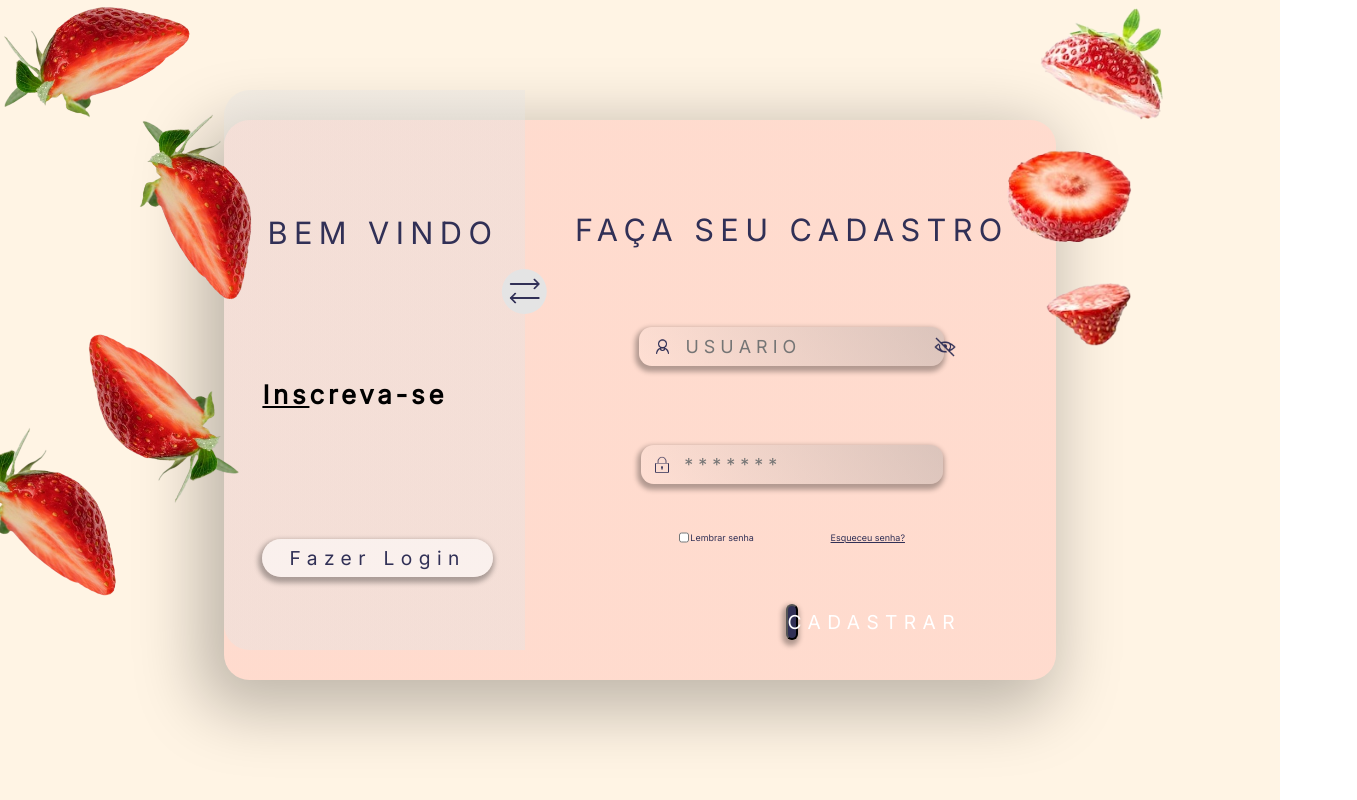
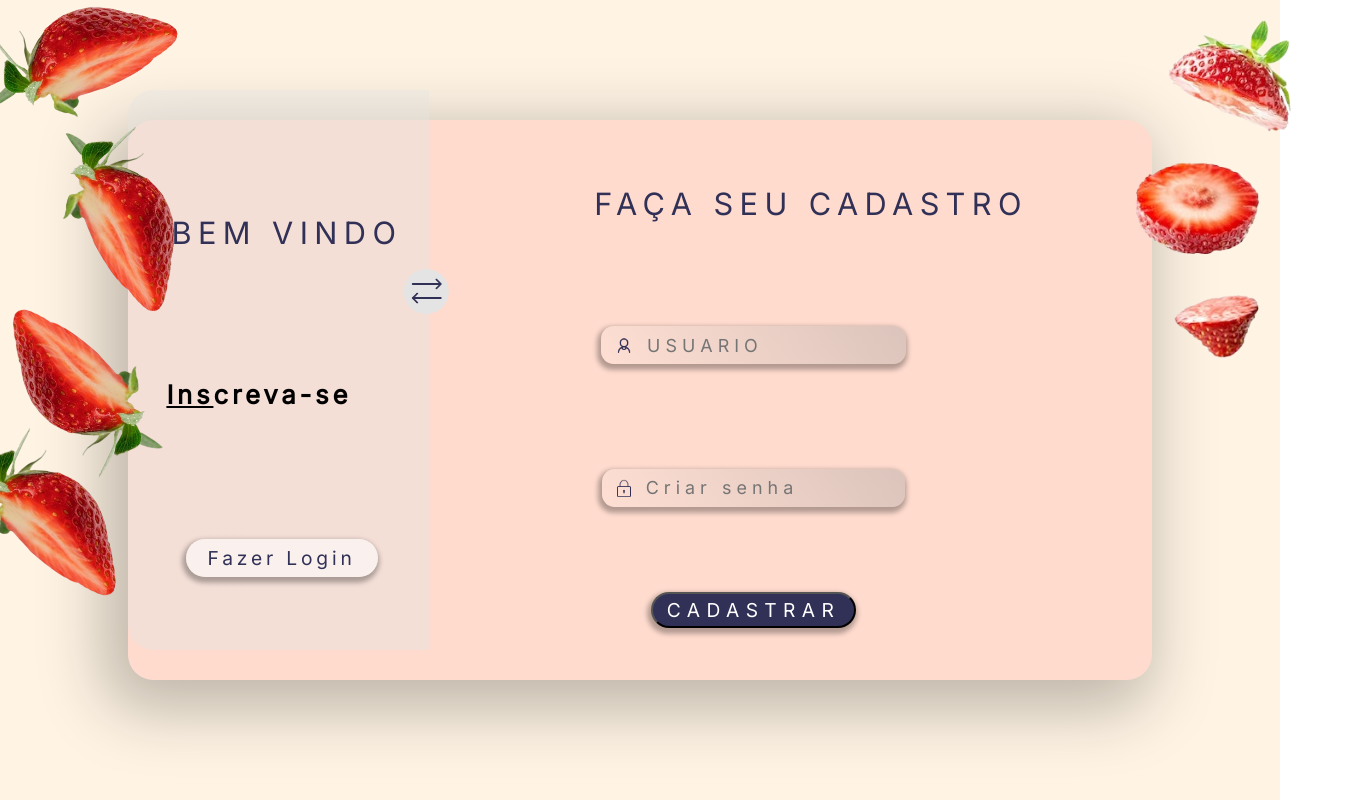
Before and after one commit to Berry-Bite/Projeto-BerryBite, a plain HTML site: page Site Institucional/cadastro.html in a window 1280 px wide. Shown: the whole page, 1357 px wide, since content can reach past the window. Drawn offline with Linux system fonts and the light colour scheme.

Commit message:
Adição de imgs icon e continuação do css de pág de cadastro

```diff
--- a/Site Institucional/cadastro.css
+++ b/Site Institucional/cadastro.css
@@ -30,7 +30,7 @@ html, body {
     display: flex;
     position: absolute;
     top: 7vw;
-    left: 17.5vw;
+    left: 10vw;
     height: 70vh;
     max-height: 80vh;
     width: 23.5vw;
@@ -41,7 +41,7 @@ html, body {
     position: absolute;
     max-height: 30vh;
     top: 0vw;
-    left: -2vw;
+    left: -3vw;
     width: 16vw;
     transform: rotate(295deg);
 }
@@ -54,8 +54,8 @@ html, body {
     display: flex;
     max-height: 30vh;
     position: absolute;
-    top: 7vw;
-    left: 4vw;
+    top: 8vw;
+    left: -2vw;
     width: 16vw;
     transform: rotate(20deg);
 }
@@ -68,8 +68,8 @@ html, body {
     display: flex;
     max-height: 30vh;
     position: absolute;
-    top: 24vw;
-    left: 8vw;
+    top: 22vw;
+    left: 2vw;
     transform: rotate(180deg);
     width: 16vw;
 }
@@ -95,8 +95,8 @@ html, body {
     display: flex;
     max-height: 70vh;
     position: absolute;
-    top: -3vw;
-    left: 72vw;
+    top: -2vw;
+    left: 82vw;
 }
 
 #img_morango_direita_1 {
@@ -106,7 +106,7 @@ html, body {
 #div_container {
     display: flex;
     flex-direction: row;
-    width: 65vw;
+    width: 80vw;
     height: 70%;
     background: rgb(253, 1, 14);
     background: linear-gradient(235deg, rgba(253, 1, 14, 0.1) 100%, rgba(161, 161, 161, 1) 100%);
@@ -143,16 +143,17 @@ html, body {
 }
 
 #button_criar_conta {
-    letter-spacing: 0.5vw;
+    letter-spacing: 0.3vw;
     z-index: 2;
     box-shadow: -0.1vw 0.25vw 0.4vw 0.2vw rgba(0, 0, 0, 0.3);
     color: #313056;
-    width: 18vw;
+    width: 15vw;
     height: 3vw;
     font-size: 1.5vw;
     border: 0px;
     border-radius: 2vw;
     background-color: rgb(2555, 255, 255, 0.55);
+    margin-left: 1.5vw;
 }
 
 #div_setas_meio {
@@ -160,7 +161,7 @@ html, body {
     align-items: center;
     position: absolute;
     top: 21vw;
-    left: 39.2vw;
+    left: 31.6vw;
     max-height: 10vh;
 }
 
@@ -196,11 +197,12 @@ html, body {
     margin-top: 4vw;
 }
 
-#p_faca_seu_login {
+#p_faca_seu_cadastro {
     color: #313056;
     font-size: 2.4vw;
     letter-spacing: 0.5vw;
-
+    margin-left: 9vw;
+    margin-top: -3vw;
 }
 
 #div_input_usuario {
@@ -254,7 +256,6 @@ html, body {
     height: 100%;
     align-items: center;
     display: flex;
-
 }
 
 #img_senha {
@@ -270,49 +271,8 @@ html, body {
     border: 0px;
 }
 
-#div_foto_ocultar {
-    align-items: center;
-    display: flex;
-    position: absolute;
-    top: 24.4vw;
-    left: 73vw;
-    height: 9vh;
-    max-height: 9vh;
-}
-
-#button_ocultar {
-    max-height: 9vh;
-    background-color: transparent;
-    border: 0px;
-}
-
 #img_ocultar {
     width: 1.7vw;
-}
-
-#div_frases {
-    margin-top: -2.5vw;
-    align-items: center;
-    display: flex;
-    flex-direction: row;
-    font-size: 0.7vw;
-
-}
-
-#input_caixa_lembrar_senha {
-    width: 0.8vw;
-    margin-right: 0.1vw;
-}
-
-#p_lembrar_senha {
-    color: #313056;
-    margin-right: 3vw;
-}
-
-#p_esqueceu_senha {
-    text-decoration: underline;
-    color: #313056;
-    margin-left: 3vw;
 }
 
 #button_cadastrar {
@@ -323,6 +283,6 @@ html, body {
     border-radius: 2vw;
     background-color: #313056;
     letter-spacing: 0.5vw;
-    width: 1vw;
+    width: 16vw;
     height: 2.8vw;
 }
--- a/Site Institucional/cadastro.html
+++ b/Site Institucional/cadastro.html
@@ -66,7 +66,7 @@
             <!-- OCUPA LADO DIREITO -->
             <div id="div_lado_direito">
 
-                <p id="p_faca_seu_login">FAÇA SEU CADASTRO</p>
+                <p id="p_faca_seu_cadastro">FAÇA SEU CADASTRO</p>
 
                 <div id="div_input_usuario">
                     <div id="div_foto_usuario">
@@ -79,19 +79,7 @@
                     <div id="div_foto_senha">
                         <img id="img_senha" src="icons/icons8-cadeado-50.png">
                     </div>
-                    <input id="input_senha" placeholder="* * * * * * *" type="password">
-                </div>
-
-                <div id="div_foto_ocultar">
-                    <button id="button_ocultar">
-                        <img id="img_ocultar" src="icons/icons8-invisible-32.png">
-                    </button>
-                </div>
-
-                <div id="div_frases">
-                    <input id="input_caixa_lembrar_senha" type="checkbox">
-                    <p id="p_lembrar_senha">Lembrar senha</p>
-                    <p id="p_esqueceu_senha">Esqueceu senha?</p>
+                    <input id="input_senha" placeholder="C r i a r   s e n h a" type="text">
                 </div>
 
                 <button id="button_cadastrar">CADASTRAR</button>
```
Also changed, not shown: Site Institucional/icons/bairro.png (added), Site Institucional/icons/cidade.png (added), Site Institucional/icons/cnpj.png (added), Site Institucional/icons/complemento.png (added), Site Institucional/icons/email.png (added), Site Institucional/icons/endereco.png (added), Site Institucional/icons/fazenda.png (added), Site Institucional/icons/telefone.png (added), Site Institucional/icons/uf.png (added).
